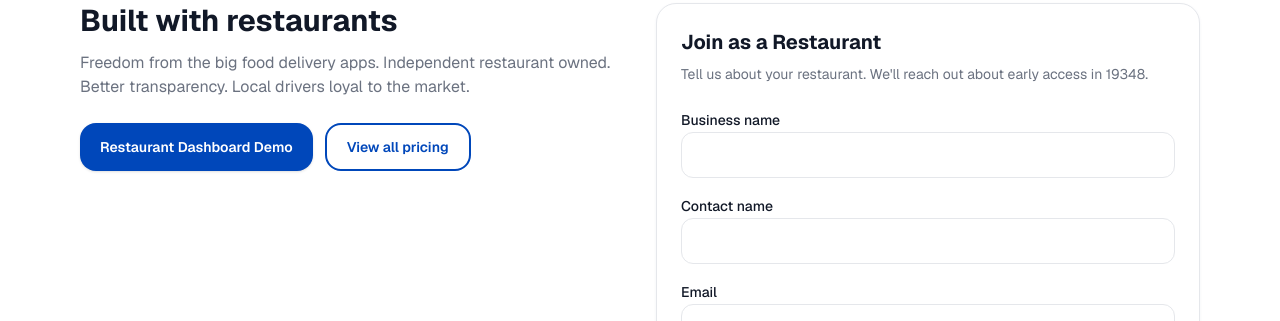
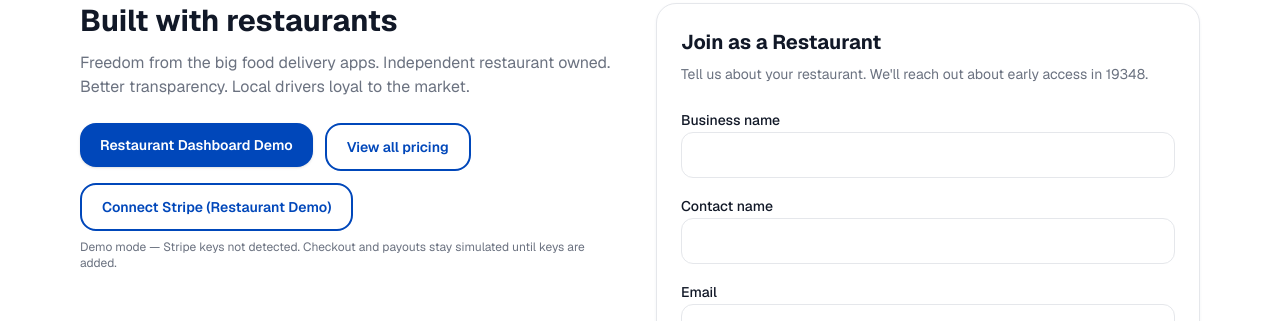
Before and after one commit to SWIBBigDill/eat76, a Next.js app: page /restaurants in a window 1280 px wide. Shown: the part 1320-1641 px from the top of the page. Built offline with nearby package versions, Linux system fonts and the light colour scheme; no server answers.

Commit message:
Add Stripe setup docs and Connect onboarding UX.
Document Vercel env vars and Dashboard steps, add restaurant Connect demo button with graceful demo-mode fallback when keys are missing.

```diff
--- a/src/app/restaurants/page.tsx
+++ b/src/app/restaurants/page.tsx
@@ -1,6 +1,7 @@
 import { RestaurantSavingsCalculator } from "@/components/calculators/RestaurantSavingsCalculator";
 import { EarlyAccessForm } from "@/components/forms/EarlyAccessForm";
 import { PageShell } from "@/components/layout/PageShell";
+import { StripeConnectOnboardButton } from "@/components/stripe/StripeConnectOnboardButton";
 import { Button } from "@/components/ui/Button";
 import { Card } from "@/components/ui/Card";
 import { SectionHeading } from "@/components/ui/SectionHeading";
@@ -77,9 +78,10 @@ export default function RestaurantsPage() {
                 title="Built with restaurants"
                 subtitle="Freedom from the big food delivery apps. Independent restaurant owned. Better transparency. Local drivers loyal to the market."
               />
-              <div className="mt-6 flex flex-wrap gap-3">
+              <div className="mt-6 flex flex-wrap items-start gap-3">
                 <Button href="/restaurant-dashboard">Restaurant Dashboard Demo</Button>
                 <Button href="/pricing" variant="outline">View all pricing</Button>
+                <StripeConnectOnboardButton />
               </div>
             </div>
             <EarlyAccessForm type="restaurant" />
--- /dev/null
+++ b/src/components/stripe/StripeConnectOnboardButton.tsx
@@ -0,0 +1,82 @@
+"use client";
+
+import { useState } from "react";
+import { Button } from "@/components/ui/Button";
+import { isStripeClientConfigured } from "@/lib/stripe/client";
+
+const DEMO_RESTAURANT = {
+  restaurantId: "eat76-demo-restaurant",
+  businessName: "Eat76 Demo Restaurant",
+  email: "demo@eat76.local",
+};
+
+type StripeConnectOnboardButtonProps = {
+  variant?: "primary" | "accent" | "outline" | "ghost";
+  className?: string;
+};
+
+export function StripeConnectOnboardButton({
+  variant = "outline",
+  className,
+}: StripeConnectOnboardButtonProps) {
+  const [loading, setLoading] = useState(false);
+  const [message, setMessage] = useState<string | null>(null);
+  const stripeReady = isStripeClientConfigured();
+
+  async function handleConnect() {
+    setMessage(null);
+    setLoading(true);
+
+    try {
+      const response = await fetch("/api/stripe/connect/onboard", {
+        method: "POST",
+        headers: { "Content-Type": "application/json" },
+        body: JSON.stringify(DEMO_RESTAURANT),
+      });
+
+      const data = (await response.json()) as { url?: string; error?: string };
+
+      if (response.status === 503) {
+        setMessage(
+          "Stripe is not configured yet. Add platform keys to Vercel (see docs/STRIPE_SETUP.md), then try again."
+        );
+        return;
+      }
+
+      if (!response.ok || !data.url) {
+        setMessage(data.error ?? "Could not start Connect onboarding. Please try again.");
+        return;
+      }
+
+      window.location.href = data.url;
+    } catch {
+      setMessage("Network error — check your connection and try again.");
+    } finally {
+      setLoading(false);
+    }
+  }
+
+  return (
+    <div className={className}>
+      <Button
+        type="button"
+        variant={variant}
+        className="tap-target"
+        disabled={loading}
+        onClick={handleConnect}
+      >
+        {loading ? "Starting Connect…" : "Connect Stripe (Restaurant Demo)"}
+      </Button>
+      {!stripeReady && !message && (
+        <p className="mt-2 text-xs text-eat-muted">
+          Demo mode — Stripe keys not detected. Checkout and payouts stay simulated until keys are added.
+        </p>
+      )}
+      {message && (
+        <p className="mt-2 text-sm text-eat-red" role="alert">
+          {message}
+        </p>
+      )}
+    </div>
+  );
+}
--- a/src/lib/stripe/client.ts
+++ b/src/lib/stripe/client.ts
@@ -1,3 +1,5 @@
+import { isStripeEnabled } from "./config";
+
 /** Publishable key for Stripe.js / client-side detection (never use secret key here). */
 export function getStripePublishableKey(): string | null {
   return (
@@ -8,6 +10,7 @@ export function getStripePublishableKey(): string | null {
 }
 
 export function isStripeClientConfigured(): boolean {
+  if (!isStripeEnabled()) return false;
   const key = getStripePublishableKey();
   return Boolean(key && key.startsWith("pk_"));
 }
--- /dev/null
+++ b/src/lib/stripe/config.ts
@@ -0,0 +1,8 @@
+/** Explicit opt-out for Stripe (e.g. production demo before keys are ready). */
+export function isStripeExplicitlyDisabled(): boolean {
+  return process.env.NEXT_PUBLIC_STRIPE_ENABLED === "false";
+}
+
+export function isStripeEnabled(): boolean {
+  return !isStripeExplicitlyDisabled();
+}
--- a/src/lib/stripe/server.ts
+++ b/src/lib/stripe/server.ts
@@ -1,10 +1,11 @@
 import Stripe from "stripe";
 import { EAT76_BUSINESS_NAME } from "./constants";
+import { isStripeEnabled } from "./config";
 
 let stripeClient: Stripe | null = null;
 
 export function isStripeServerConfigured(): boolean {
-  return Boolean(process.env.STRIPE_SECRET_KEY);
+  return isStripeEnabled() && Boolean(process.env.STRIPE_SECRET_KEY);
 }
 
 export function getStripe(): Stripe {
```
Also changed, not shown: 3 other files (tests, documents, lock files or other folders).
